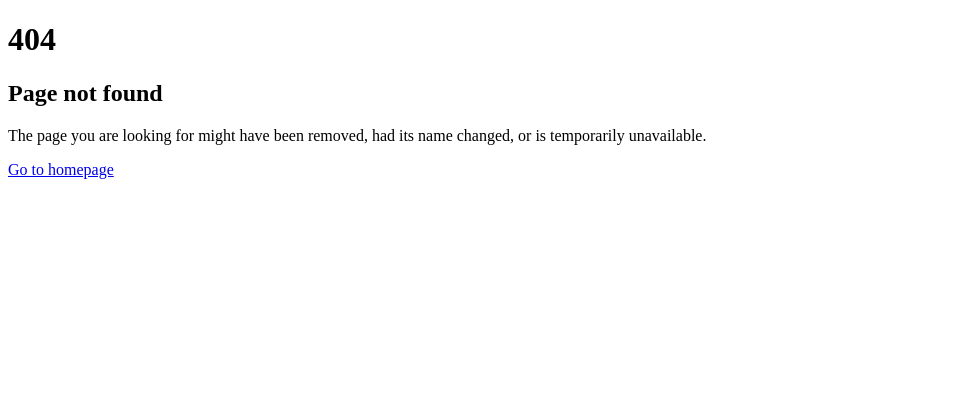
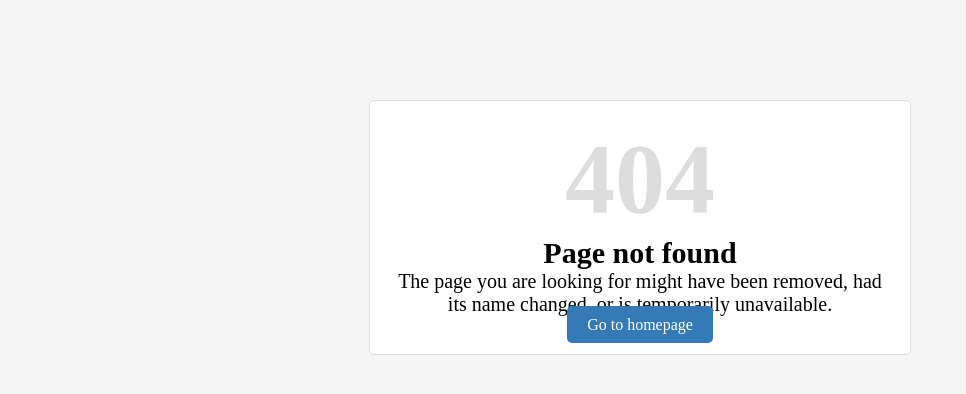
Before and after one commit to Amritsingh-tech/AI-BASED-MUSIC-TUNESMITH-FLASK, a Flask app: page /uploads/1 in a window 1280 px wide. Shown: the top 394 px of the page, without its empty margins (0-966 px from the left). Run offline with Flask 2, Linux system fonts and the light colour scheme.

Commit message:
css changed

```diff
--- a/app.py
+++ b/app.py
@@ -168,7 +168,8 @@ def uploads():
         if filename != '':                                              # if the filename is not empty then
             file_ext = os.path.splitext(filename)[1]                    # get the extension from filename abc.png ['abc','.png']
             if file_ext not in app.config['UPLOAD_EXTENSIONS']:         # if extension is not valid
-                abort(400)                                              # then stop execution else
+                abort(400)
+                                                                        # then stop execution else
             path = os.path.join(app.config['UPLOAD_PATH'],filename)     # make os compatible path string
             uploaded_file.save(path)                                    # then save the file with original name
         return redirect(url_for('index'))                               # reload the page to refresh
--- a/templates/error_404.html
+++ b/templates/error_404.html
@@ -19,3 +19,43 @@
     </div>
   </div>
 </html>
+<style>
+  body {
+    background-color: #f5f5f5;
+  }
+  .container {
+    margin-top: 100px;
+  }
+  .row {
+    margin: 0 auto;
+    width: 500px;
+    background-color: #fff;
+    padding: 20px;
+    border: 1px solid #ddd;
+    border-radius: 5px;
+  }
+  .col-md-12 {
+    text-align: center;
+  }
+  h1 {
+    font-size: 100px;
+    color: #ddd;
+    margin: 0;
+  }
+  h2 {
+    font-size: 30px;
+    margin: 0;
+  }
+  p {
+    font-size: 20px;
+    margin: 0;
+  }
+  a {
+    color: #fff;
+    background-color: #337ab7;
+    border-color: #2e6da4;
+    text-decoration: none;
+    padding: 10px 20px;
+    border-radius: 5px;
+  }
+</style>
--- a/templates/login.html
+++ b/templates/login.html
@@ -44,7 +44,8 @@
 
     main {
         background-color: rgb(42, 165, 132);
-        background-image: url(https://images.unsplash.com/photo-1526142684086-7ebd69df27a5?ixlib=rb-4.0.3&ixid=MnwxMjA3fDB8MHxwaG90by1wYWdlfHx8fGVufDB8fHx8&auto=format&fit=crop&w=870&q=80);
+        /* background-image: url(https://images.unsplash.com/photo-1526142684086-7ebd69df27a5?ixlib=rb-4.0.3&ixid=MnwxMjA3fDB8MHxwaG90by1wYWdlfHx8fGVufDB8fHx8&auto=format&fit=crop&w=870&q=80); */
+        background-image: linear-gradient(45deg,rgb(248, 52, 104),rgb(103, 23, 207));
         background-size: cover;
         background-repeat: no-repeat;
         background-position: bottom;
--- a/templates/register.html
+++ b/templates/register.html
@@ -49,7 +49,7 @@
         align-items: center;
     }
     main{
-        background-color: rgb(103, 105, 105);
+        background-color:linear-gradient(45deg,rgb(248, 52, 104),rgb(103, 23, 207));
         background-image: url(https://images.unsplash.com/photo-1526280524276-51b1c8a46321?ixlib=rb-4.0.3&ixid=MnwxMjA3fDB8MHxwaG90by1wYWdlfHx8fGVufDB8fHx8&auto=format&fit=crop&w=774&q=80);
         background-size: auto;
         background-repeat: no-repeat;
```
Also changed, not shown: templates/contactus.html (+12 -8 lines), templates/error_bad_request.html (+39 -0 lines), templates/error_too_big.html (+7 -0 lines), templates/index.html (+4 -4 lines), templates/layout/base.html (+14 -2 lines), templates/upload.html (+12 -0 lines), 2 other files.
